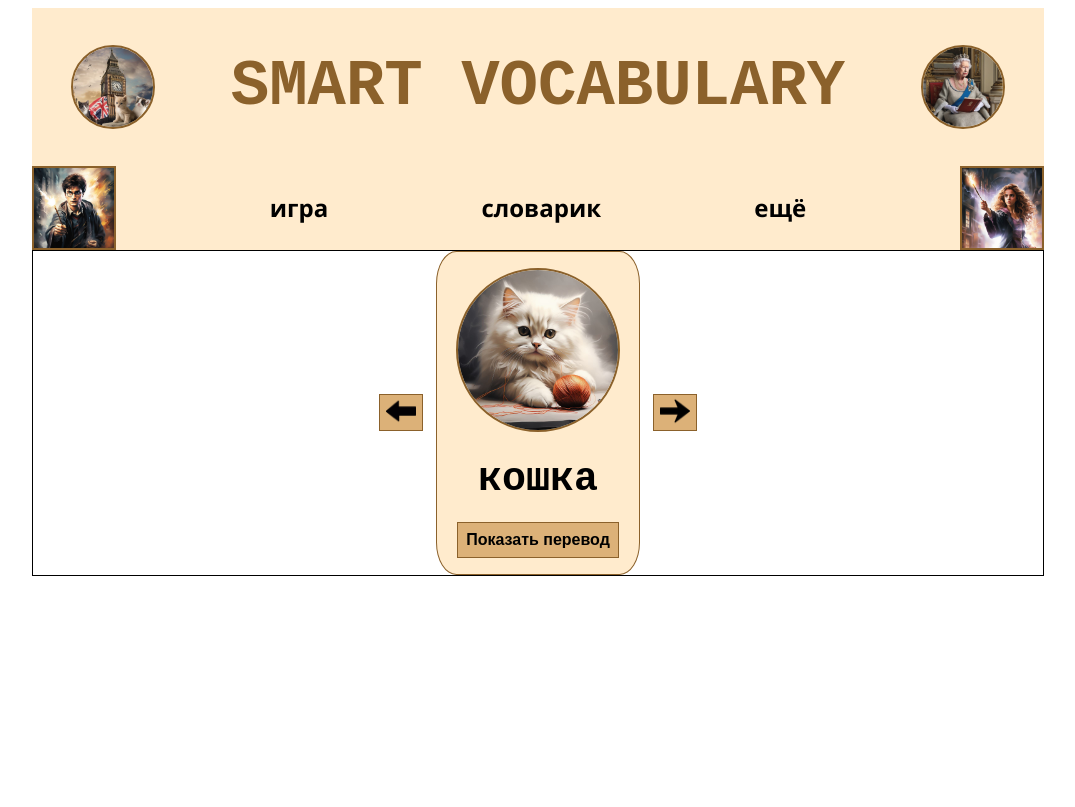
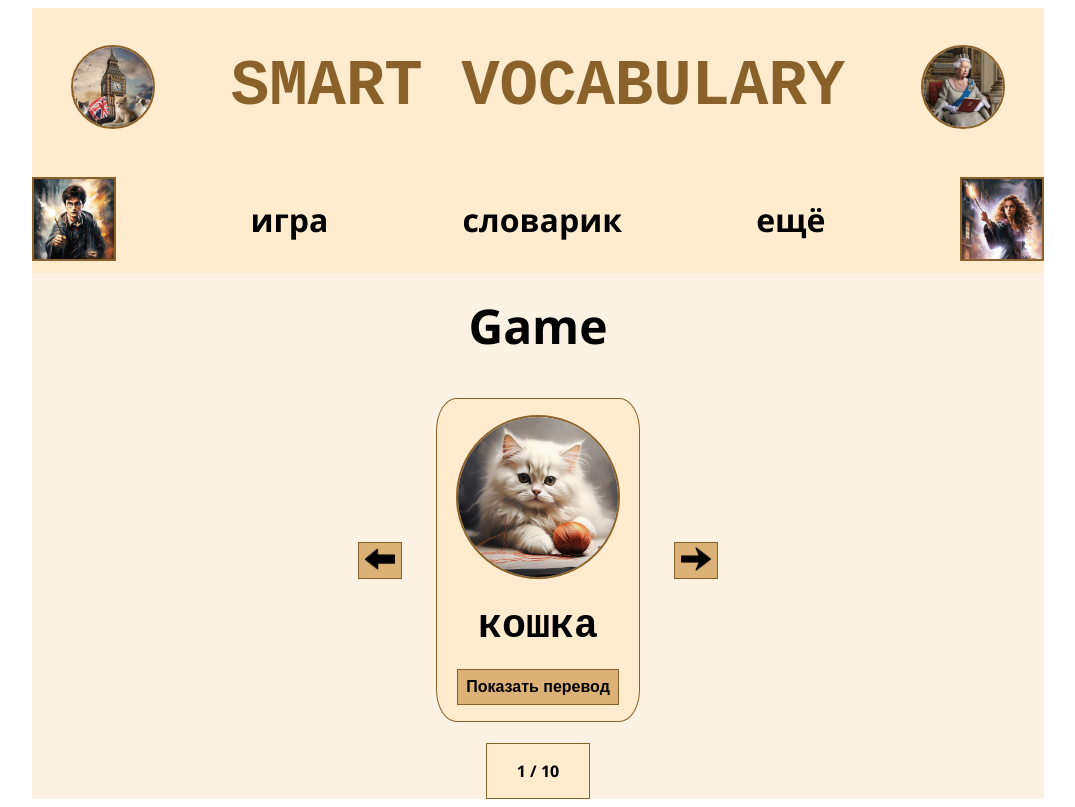
Before and after one commit to lrina7/vocabulary, a React (Create React App) app in the folder my-app/: page / in a window 1280 px wide. Shown: the whole page, without its empty margins (102-1177 px from the left). Built offline with nearby package versions, Linux system fonts and the light colour scheme.

Commit message:
change files

```diff
--- a/my-app/src/App.jsx
+++ b/my-app/src/App.jsx
@@ -1,14 +1,14 @@
 import styles from "./App.module.css";
 import Header from "./components/Header/Header";
 import Nav from "./components/Nav/Nav";
-import Cards from "./components/Cards/Cards";
+import Game from "./components/Game/Game";
 
 function App() {
   return (
     <div className={styles.app}>
       <Header />
       <Nav />
-      <Cards />
+      <Game />
     </div>
   );
 }
--- a/my-app/src/components/Card/Card.jsx
+++ b/my-app/src/components/Card/Card.jsx
@@ -9,11 +9,6 @@ export default function Card({
   showTranslation,
 }) {
   const imagePath = require(`../../constants/${img}.jpg`);
-  //const [showTranslation, setShowTranslation] = useState(false);
-
-  //const handleShowTranslation = () => {
-  // setShowTranslation(!showTranslation);
-  //};
 
   return (
     <div className={styles.card}>
--- a/my-app/src/components/Card/Card.module.css
+++ b/my-app/src/components/Card/Card.module.css
@@ -1,5 +1,6 @@
 .card {
   width: 20%;
+  margin: 2%;
   border: 1px solid rgb(139, 97, 43);
   border-radius: 10%;
   background-color: blanchedalmond;
@@ -30,5 +31,5 @@
 }
 .button:hover {
   background-color: rgb(218, 153, 68);
-  border: 1px solid brown;
+  border: 1px solid rgb(170, 48, 48);
 }
--- a/my-app/src/components/Cards/Cards.jsx
+++ b/my-app/src/components/Cards/Cards.jsx
@@ -24,6 +24,7 @@ const Cards = () => {
   };
 
   return (
+    <div cls>
       <div className={styles.cards}>
         <button className={styles.button} onClick={handlePrev}>
           <img className={styles.img} src={left} alt="назад" />
@@ -39,6 +40,13 @@ const Cards = () => {
           <img className={styles.img} src={right} alt="вперёд" />
         </button>
       </div>
+
+      <div className={styles.index}>
+        <p>
+          {currentIndex + 1} / {words.length}
+        </p>
+      </div>
+    </div>
   );
 };
 
--- a/my-app/src/components/Cards/Cards.module.css
+++ b/my-app/src/components/Cards/Cards.module.css
@@ -1,8 +1,14 @@
+.wrapper {
+  display: flex;
+  flex-direction: column;
+  justify-content: center;
+  align-items: center;
+}
+
 .cards {
   display: flex;
   justify-content: center;
   align-items: center;
-  border: 1px solid black;
 }
 
 .button {
@@ -20,3 +26,12 @@
   width: 30px;
   border: none;
 }
+
+.index {
+  width: 10%;
+  margin: 0 auto;
+  font-size: 1em;
+  font-weight: bold;
+  background-color: blanchedalmond;
+  border: 1px solid rgb(139, 97, 43);
+}
--- a/my-app/src/components/Game/Game.jsx
+++ b/my-app/src/components/Game/Game.jsx
@@ -1,5 +1,11 @@
 import Cards from "../Cards/Cards";
+import styles from "./Game.module.css";
 
-export default Game() {
-  return
+export default function Game() {
+  return (
+    <div className={styles.game}>
+     <h2>Game</h2>
+      <Cards />
+    </div>
+  );
 }
--- a/my-app/src/components/Game/Game.module.css
+++ b/my-app/src/components/Game/Game.module.css
@@ -0,0 +1,10 @@
+.game {
+  margin: 0;
+  background-color: rgb(251, 242, 228);
+}
+
+h2 {
+  font-size: 3em;
+  margin: 0;
+  padding: 2%;
+}
--- a/my-app/src/components/Nav/Nav.jsx
+++ b/my-app/src/components/Nav/Nav.jsx
@@ -7,9 +7,9 @@ export default function Nav() {
   return (
     <div className={styles.nav}>
       <img src={harrie} alt="Harrie" />
-      <h2>игра</h2>
-      <h2>словарик</h2>
-      <h2>ещё</h2>
+      <h3>игра</h3>
+      <h3>словарик</h3>
+      <h3>ещё</h3>
       <img src={germiona} alt="Germiona" />
     </div>
   );
--- a/my-app/src/components/Nav/Nav.module.css
+++ b/my-app/src/components/Nav/Nav.module.css
@@ -9,3 +9,7 @@ img {
   width: 5em;
   border: 2px solid rgb(139, 97, 43);
 }
+
+h3 {
+  font-size: 2em;
+}
```
Lines whose indentation alone changed are shown as unchanged.
